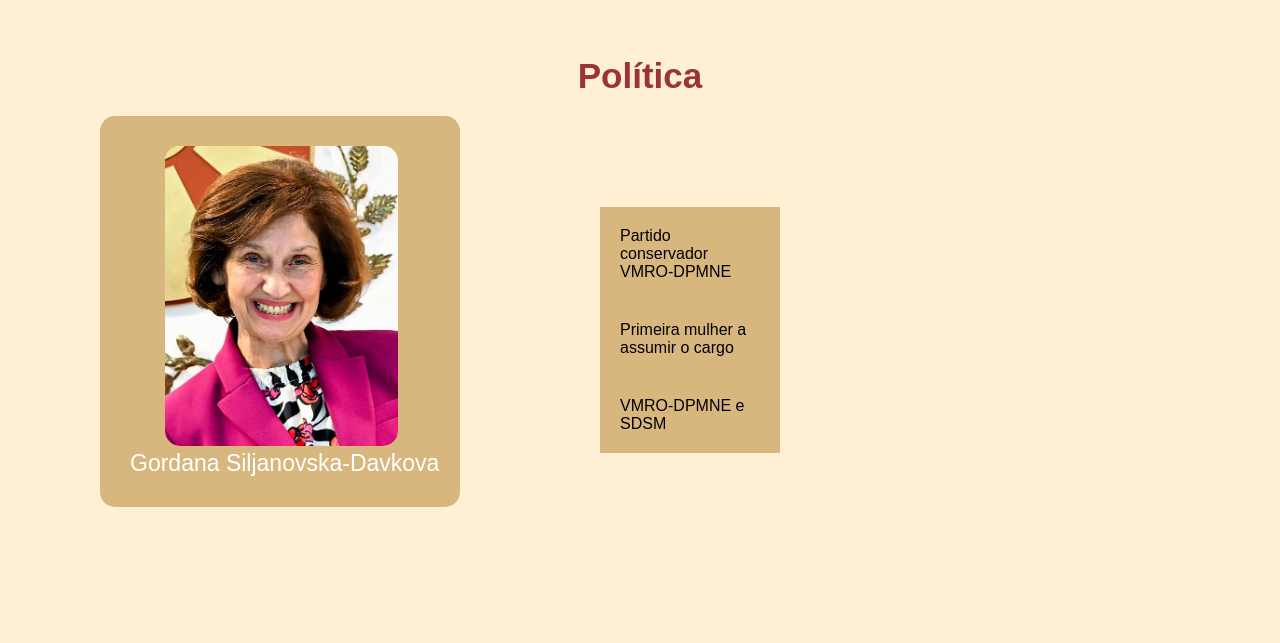
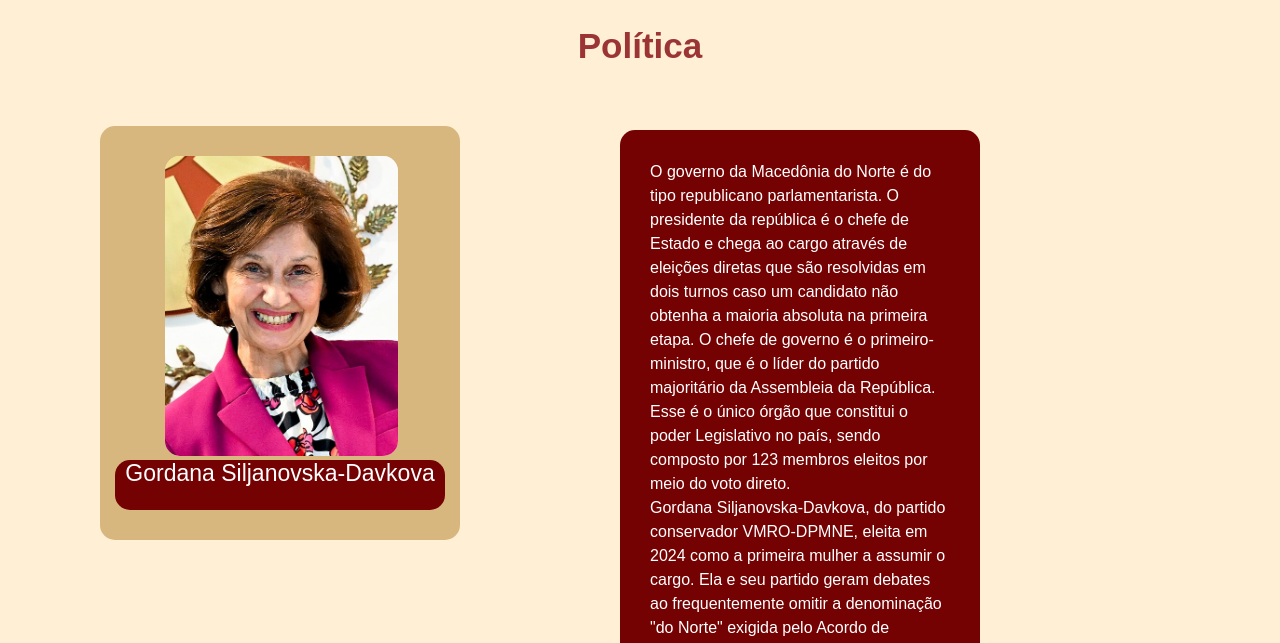
Before and after one commit to eloisa-brito16/site-macedonia-do-norte, a plain HTML site: page politica.html in a window 1280 px wide. Shown: the part 148-791 px from the top of the page. Drawn offline with Linux system fonts and the light colour scheme.

Commit message:
alterei a pag de politica

```diff
--- a/politica.css
+++ b/politica.css
@@ -9,6 +9,7 @@
   font-style: normal;
   background-color: #ffefd4;
 }
+
 
 .header{
      background-color: #9b3535;
@@ -34,7 +35,7 @@
 
 .divh2{
     position: relative;
-    bottom: 20px;
+    bottom: 50px;
 }
 
 .h2{
@@ -50,6 +51,7 @@
     margin-left: 100px;
     padding: 30px;
     border-radius: 15px;
+    margin-top:10px;
 }
 
 .img{
@@ -60,32 +62,47 @@
 }
 
 .p{
-    background-color: #d8b77f;
+    background-color: #750202;
     color: white;
     font-size: 23px;
     text-align: center;
     white-space: nowrap;
+    margin-left: -15px;
     top: -5px;
+    width: 330px;
+    border-radius:15px;
 }
 
-.plista{
-    border-radius: 15px;
+.txt{
+    position: relative;
+    margin-left: 620px;
+    margin-right: 300px;
+    bottom: 410px;
 }
 
-.lista{
-    position: relative;
-    margin-left: 600px;
-    margin-right: 500px;
-    bottom: 300px;
+.txtestilo{
+    border-radius: 15px;
+    background-color:#750202;
+    color:white;
+    padding: 30px;
+    line-height: 1.5;
 }
 
-.ul{
-    background-color: #d8b77f;
-    list-style-type: none;
+.footer{
+
 }
 
-.elementos{
-    background-color: #d8b77f;
-    padding: 20px;
+.footerdiv{
+    background-color:#750202
+}
 
+.a{
+    text-decoration: none;
+    color: aliceblue;
+    background-color: #750202;
 }
+
+.p{
+    background-color: #750202;
+    height: 50px;
+}
--- a/politica.html
+++ b/politica.html
@@ -11,9 +11,9 @@
         <h1 class="h1">MACEDONIA DO NORTE</h1>
     </header>
 
-    <img src="img/logo.png" alt="" class="logo">
+        <img src="img/logo.png" alt="" class="logo">
 
-    <div class="divh2">
+        <div class="divh2">
         <h2 class="h2">Política</h2>
     </div>
 
@@ -23,15 +23,20 @@
 
     </div>
 
-    <div class="lista">
-        <p class="plista">
-            <ul class="ul">
-                <li class="elementos">Partido conservador VMRO-DPMNE</li>
-                <li class="elementos">Primeira mulher a assumir o cargo</li>
-                <li class="elementos">VMRO-DPMNE e SDSM</li>
-            </ul>
+    <div class="txt">
+        <div class="">
+            <p class="txtestilo">O governo da Macedônia do Norte é do tipo republicano parlamentarista. O presidente da república é o chefe de Estado e chega ao cargo através de eleições diretas que são resolvidas em dois turnos caso um candidato não obtenha a maioria absoluta na primeira etapa. O chefe de governo é o primeiro-ministro, que é o líder do partido majoritário da Assembleia da República. Esse é o único órgão que constitui o poder Legislativo no país, sendo composto por 123 membros eleitos por meio do voto direto.
+                <br> Gordana Siljanovska-Davkova, do partido conservador VMRO-DPMNE, eleita em 2024 como a primeira mulher a assumir o cargo. Ela e seu partido geram debates ao frequentemente omitir a denominação "do Norte" exigida pelo Acordo de Prespa.Primeiro-Ministro: Hristijan Mickoski, líder do VMRO-DPMNE, comanda o governo e tem resistido a realizar mudanças constitucionais que são pré-requisitos para destravar a adesão do país à UE.Forças e Partidos PolíticosVMRO-DPMNE: Principal partido de centro-direita e nacionalista, que obteve maioria significativa nas últimas eleições gerais e lidera o governo.SDSM: A Liga Social-Democrata da Macedônia, partido de centro-esquerda que governou anteriormente e foi responsável por acordos históricos, mas hoje atua como oposição.
+            </p>
+        </div>
+    </div>
+<footer class="footer">
+    <div class="footerdiv">
+        <p class="p">
+          <a  href="home.html" class="a">Home</a>
         </p>
     </div>
+</footer>
 
 </body>
 </html>
--- a/style.css
+++ b/style.css
@@ -12,10 +12,10 @@
 
 .header{
     width: 1681px;
-    height: 152px;
+    height: 155px;
     background-color: #9b3535;
     margin-left: 500px;
-    margin-inline-start: -160px;
+    margin-inline-start: -96px;
 }
 
 .aside{
@@ -34,13 +34,26 @@
     border-radius: 10px;
 }
 
+.divbutton{
+    position:relative;
+    bottom: 1000px;
+    margin-left: -30px;
+    width: 30px;
+    margin-top: -40px;
+    bottom: 1164px;
+}
+
 .h1{
+    background-color:#9b3535;
+    color: aliceblue;
+    font-size: xx-large;
+}
+
+.encontre{
     position: relative;
     margin-inline-start: 500px;
-    background-color:#9b3535;
     top: -100px;
-    color: aliceblue;
-    font-size: xx-large;
+    margin-left: 550px;
 }
 
 .barra{
@@ -108,13 +121,12 @@
     text-align: center;
     position: relative;
     margin-top: 100px;
-    margin-bottom: -110px;
+    bottom: 1200px;
+    margin-left: 500px;
 }
 
 .h2{
-    position: relative;
     color: aliceblue;
-    bottom: 1250px;
     background-color: #750202;
     padding: 15px 25px;
     border-radius: 15px;
@@ -124,7 +136,7 @@
 
 .container{
     display: flex;
-    margin-left: 200px;
+    margin-left: 190px;
     gap: 20px;
     margin-top: -900px;
     position: relative;
@@ -154,7 +166,7 @@
     background-color: #bb3e3e;
     position: relative;
     margin: auto;
-    right: 230px;
+    right: 237px;
     bottom: 330px;
     top: -245px;
     padding-right: 7px;
@@ -172,6 +184,16 @@
     width: 200px;
     white-space: nowrap;
     background-color: #bb3e3e;
+}
+
+.sub{
+   position: relative;
+   margin-bottom: 100px;
+}
+
+.divp{
+    color: white;
+
 }
 
 .linkm{
@@ -228,6 +250,7 @@
     margin: auto;
     position: relative;
     bottom: 205px;
+    margin-right: 10px;
 }
 
 .greimg{
@@ -244,7 +267,7 @@
     background-color: #bb3e3e;
     position: relative;
     margin: auto;
-    top: -390px;
+    top: -415px;
     padding-bottom: 10px;
     padding-top: 10px;
     border-radius: 14px;
@@ -262,21 +285,24 @@
 }
 
 .button{
-    position: relative;
+
     margin-left: 600px;
-    bottom: 1163px;
     border-radius: 20px;
     padding: 10px;
     color:aliceblue;
     background-color: darkgray;
 }
 
-.caixa{
+.divcaixa{
     position: relative;
-    width: 250px;
-    height: 30px;
     bottom: 1200px;
     margin-left: 700px;
+
+}
+
+.caixa{
+    height: 30px;
     border-radius: 15px;
+    width: 250px;
     border-color: black;
 }
```
Also changed, not shown: home.html (+7 -5 lines).
